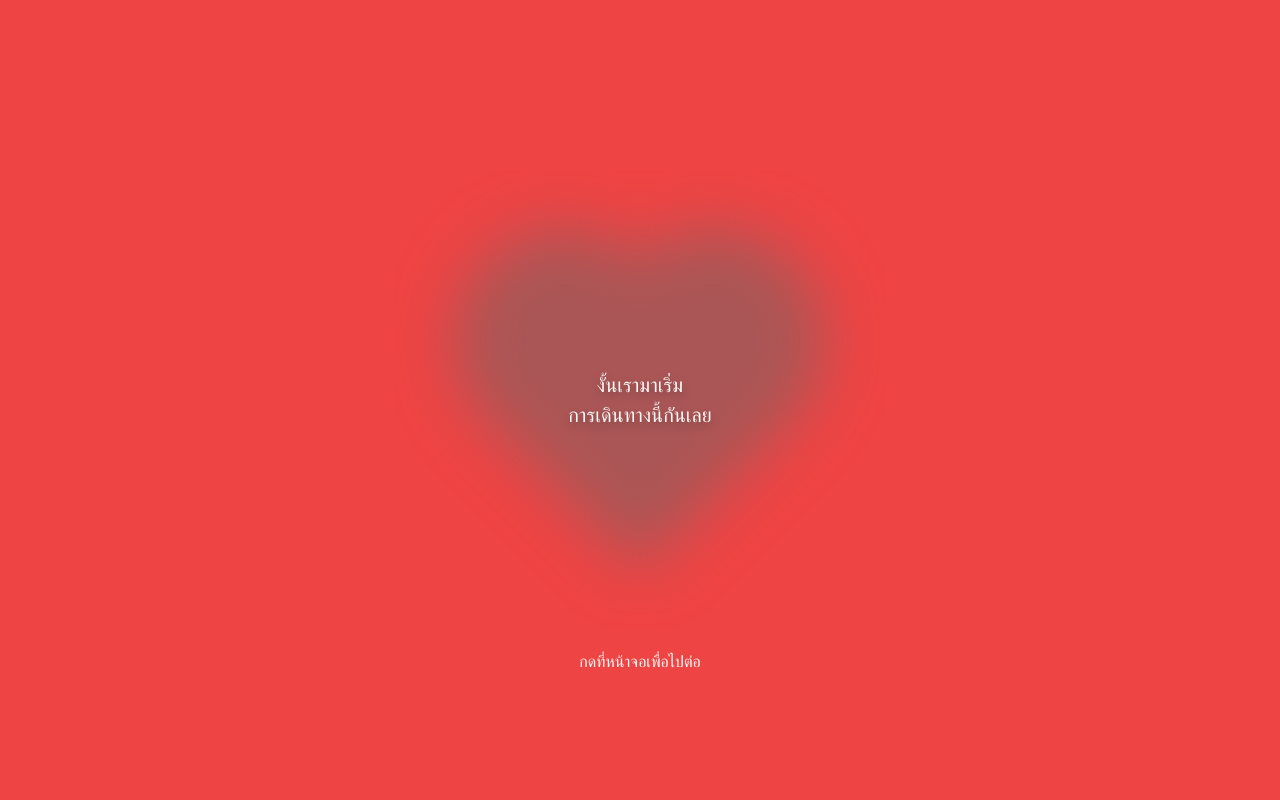
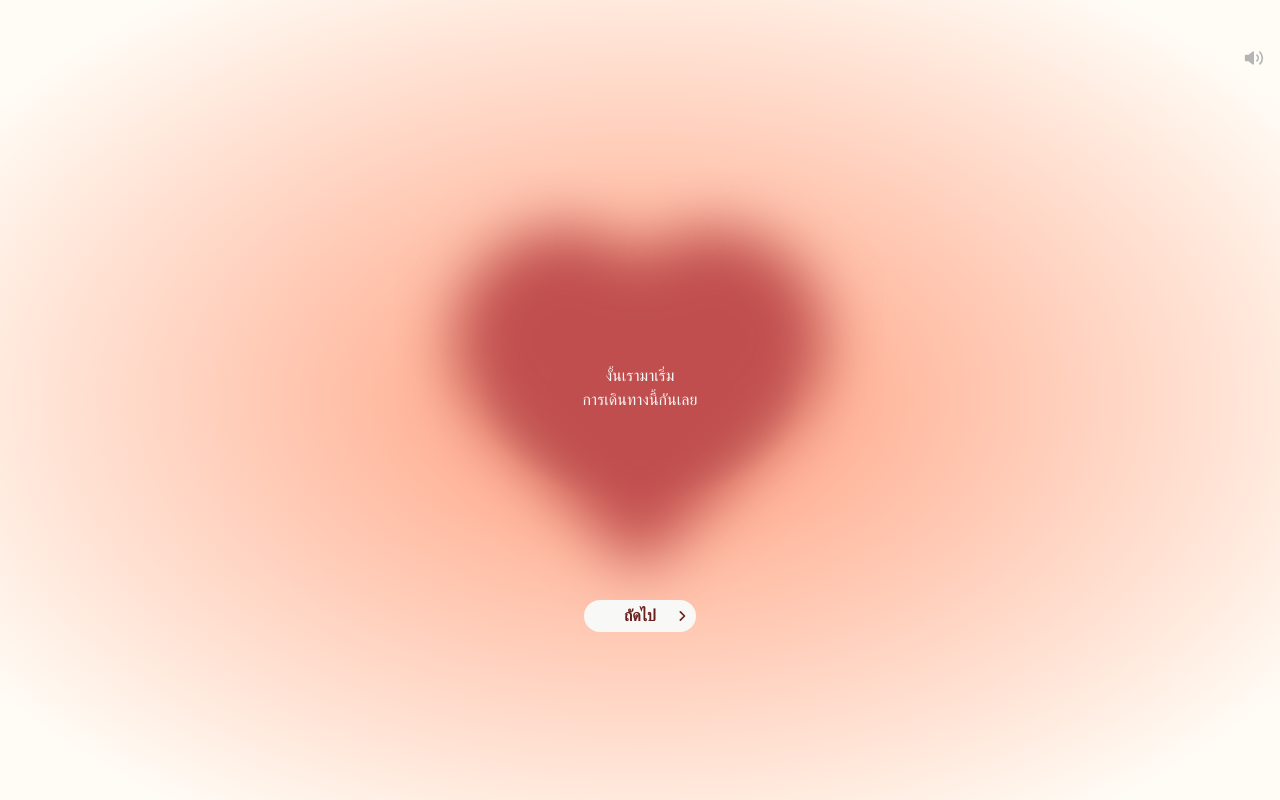
Before and after one commit to CBC-Warehouse-Of-Heart/Warehouse-of-Heart, a Next.js app: page /1-5 in a window 1280 px wide. Built offline with nearby package versions, Linux system fonts and the light colour scheme; a web font is replaced by a local one.

Commit message:
feat: update UI

```diff
--- a/app/(interactive)/1-4/page.tsx
+++ b/app/(interactive)/1-4/page.tsx
@@ -9,18 +9,18 @@ const Page = (props: Props) => {
     <>
       <Heart />
       <div className="flex h-screen items-center">
-        <div className="container z-10 h-[310px] w-[320px] rounded-[30px] bg-[#A98F7E] px-[60px] py-9 text-center">
-          <p className="font-sans text-2xl font-bold text-[#F8F8F7]">
+        <div className="container z-10 h-[248px] w-[267px] rounded-[30px] bg-[#F8F8F7] px-[60px] py-7 text-center">
+          <p className="font-sans text-lg font-bold text-[#6C1F1F]">
             เธอพร้อมเดินทางไปด้วยกันมั้ย..?
           </p>
           <Link href="/1-5">
-            <Button size="xl" className="mt-6">
-              <p className="font-sans text-2xl font-semibold">พร้อมแล้ว</p>
+            <Button variant="ready" size="xl" className="mt-5">
+              <p className="font-sans text-lg font-semibold">พร้อมแล้ว</p>
             </Button>
           </Link>
           <Link href="/1-4a">
-            <Button variant="secondary" size="xl" className="mt-6">
-              <p className="font-sans text-2xl font-semibold">ยังไม่แน่ใจ</p>
+            <Button variant="notSure" size="xl" className="mt-3">
+              <p className="font-sans text-lg font-semibold">ยังไม่แน่ใจ</p>
             </Button>
           </Link>
         </div>
--- a/app/(interactive)/1-4a/page.tsx
+++ b/app/(interactive)/1-4a/page.tsx
@@ -1,5 +1,5 @@
 import Heart from "@/components/background/heart";
-import { Button } from "@/components/ui/button";
+import NextButton from "@/components/ui/nextButton";
 import Link from "next/link";
 
 type Props = {};
@@ -9,16 +9,16 @@ const Page = (props: Props) => {
     <>
       <Heart />
       <div className="flex h-screen flex-col items-center justify-center">
-        <div className="container mb-[150px] mt-[200px] px-10 text-center">
-          <p className="text-xl leading-normal text-[#F8F8F7] drop-shadow-[0_4px_4px_rgba(0,0,0,0.25)]">
+        <div className="container z-10 mb-[150px] mt-[200px] px-10 text-center">
+          <p className="text-base leading-normal text-[#F8F8F7]">
             ไม่เป็นไรเลยนะถ้าเธอยังไม่พร้อม <br /> วันนี้พักผ่อนสักหน่อย <br />
-            แล้วกลับมาที่นี่ได้ทุกเมื่อ <br /> ที่เธอต้องการ :-)
+            แล้วกลับมาที่นี่ได้ทุกเมื่อ <br /> ที่เธอต้องการ :-) <br />
+            <br />
+            <br />
           </p>
         </div>
         <Link href="/end">
-          <Button size="lg" className=" h-[50px]">
-            <p className="text-2xl font-semibold">ถัดไป</p>
-          </Button>
+          <NextButton />
         </Link>
       </div>
     </>
--- a/app/(interactive)/1-5/page.tsx
+++ b/app/(interactive)/1-5/page.tsx
@@ -1,4 +1,5 @@
 import Heart from "@/components/background/heart";
+import NextButton from "@/components/ui/nextButton";
 import Link from "next/link";
 
 type Props = {};
@@ -6,21 +7,20 @@ type Props = {};
 const Page = (props: Props) => {
   return (
     <>
-      <Link href="/">
-        <Heart />
-        <div className="flex h-screen flex-col items-center justify-center">
-          <div className="container mb-[220px] mt-[244px] px-10 text-center ">
-            <p className="text-xl leading-normal text-[#F8F8F7] drop-shadow-[0_4px_4px_rgba(0,0,0,0.25)]">
-              งั้นเรามาเริ่ม <br /> การเดินทางนี้กันเลย
-            </p>
-          </div>
-          <div className="container text-center">
-            <p className=" text-base leading-normal text-[#F8F8F7] ">
-              กดที่หน้าจอเพื่อไปต่อ
-            </p>
-          </div>
+      <Heart />
+      <div className="flex h-screen flex-col items-center justify-center">
+        <div className="container z-10 mb-[220px] mt-[244px] px-10 text-center ">
+          <p className="text-base leading-normal text-[#F8F8F7]">
+            งั้นเรามาเริ่ม <br /> การเดินทางนี้กันเลย
+            <br />
+            <br />
+            <br />
+          </p>
         </div>
-      </Link>
+        <Link href="/2-1">
+          <NextButton />
+        </Link>
+      </div>
     </>
   );
 };
--- a/app/(interactive)/layout.tsx
+++ b/app/(interactive)/layout.tsx
@@ -1,9 +1,61 @@
+"use client";
 // Interactive game layout here
+import React, { useState } from "react";
 
 export default function RootLayout({
   children,
 }: {
   children: React.ReactNode;
 }) {
-  return <div className={"h-full w-full bg-red-500"}>{children}</div>;
+  const [sound, setSound] = useState(true);
+
+  return (
+    <div className="h-full w-full bg-[radial-gradient(62.09%_62.09%_at_50%_50%,_#8F3939_0%,_#FFB094_20.31%,_#FFFCF5_100%)]">
+      <div className="fixed right-4 top-12" onClick={() => setSound(!sound)}>
+        {sound && (
+          <svg
+            xmlns="http://www.w3.org/2000/svg"
+            width="20"
+            height="20"
+            viewBox="0 0 24 24"
+            fill="none"
+            stroke="#B5B5B5"
+            stroke-width="2"
+            stroke-linecap="round"
+            stroke-linejoin="round"
+            className="lucide lucide-volume-2"
+          >
+            <polygon
+              points="11 5 6 9 2 9 2 15 6 15 11 19 11 5"
+              fill="#B5B5B5"
+            />
+            <path d="M15.54 8.46a5 5 0 0 1 0 7.07" />
+            <path d="M19.07 4.93a10 10 0 0 1 0 14.14" />
+          </svg>
+        )}
+        {!sound && (
+          <svg
+            xmlns="http://www.w3.org/2000/svg"
+            width="20"
+            height="20"
+            viewBox="0 0 24 24"
+            fill="none"
+            stroke="#B5B5B5"
+            stroke-width="2"
+            stroke-linecap="round"
+            stroke-linejoin="round"
+            className="lucide lucide-volume-x"
+          >
+            <polygon
+              points="11 5 6 9 2 9 2 15 6 15 11 19 11 5"
+              fill="#B5B5B5"
+            />
+            <line x1="22" x2="16" y1="9" y2="15" />
+            <line x1="16" x2="22" y1="9" y2="15" />
+          </svg>
+        )}
+      </div>
+      {children}
+    </div>
+  );
 }
--- a/components/background/heart.tsx
+++ b/components/background/heart.tsx
@@ -17,7 +17,7 @@ const Heart: React.FC<Props> = (props) => {
       <g filter="url(#filter0_f_648_159)">
         <path
           d="M346.299 92.4514C336.098 82.1779 323.967 74.0221 310.604 68.453C297.241 62.8838 282.908 60.0111 268.431 60C241.048 60.0045 214.664 70.2918 194.505 88.8252C174.347 70.2887 147.962 60.0009 120.578 60C106.084 60.0151 91.7356 62.8966 78.3593 68.4786C64.983 74.0606 52.8426 82.233 42.6366 92.5254C-0.894291 136.244 -0.875792 204.625 42.6736 248.159L194.505 400L346.336 248.159C389.885 204.625 389.904 136.244 346.299 92.4514Z"
-          fill="#AA5656"
+          fill="#C04E4E"
         />
       </g>
       <defs>
--- a/components/ui/button.tsx
+++ b/components/ui/button.tsx
@@ -17,12 +17,16 @@ const buttonVariants = cva(
         secondary: "bg-secondary text-secondary-foreground",
         ghost: "hover:bg-accent hover:text-accent-foreground",
         link: "text-primary underline-offset-4 hover:underline",
+        ready: "bg-[#272018] text-[#FFFFFF]",
+        notSure: "border-[2px] border-[#272018] text-[#272018]",
+        next: "bg-[#F8F8F7]",
       },
       size: {
         default: "h-auto text-xl sm:text-5xl px-6 py-3 sm:py-5",
+        xs: "h-8 rounded-[100px] w-28",
         sm: "h-9 rounded-md px-3",
         lg: "h-11 rounded-md px-8",
-        xl: "h-14 rounded-md w-40",
+        xl: "h-12 rounded-md w-28",
         icon: "h-10 w-10",
       },
     },
--- /dev/null
+++ b/components/ui/nextButton.tsx
@@ -0,0 +1,32 @@
+import { Button } from "./button";
+
+const NextButton = () => {
+  return (
+    <div className="fixed left-1/2 top-3/4 -translate-x-1/2 transform">
+      <Button className="relative" variant="next" size="xs">
+        <p className="fixed left-1/2 -translate-x-1/2 transform text-base font-semibold text-[#6C1F1F]">
+          ถัดไป
+        </p>
+        <div className="absolute right-1">
+          <svg
+            xmlns="http://www.w3.org/2000/svg"
+            width="20"
+            height="20"
+            viewBox="0 0 20 20"
+            fill="none"
+          >
+            <path
+              d="M8.33337 5.83334L12.5 10L8.33337 14.1667"
+              stroke="#6C1F1F"
+              stroke-width="1.66667"
+              stroke-linecap="round"
+              stroke-linejoin="round"
+            />
+          </svg>
+        </div>
+      </Button>
+    </div>
+  );
+};
+
+export default NextButton;
```
